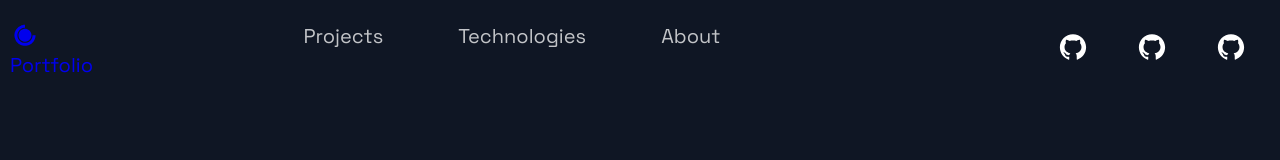
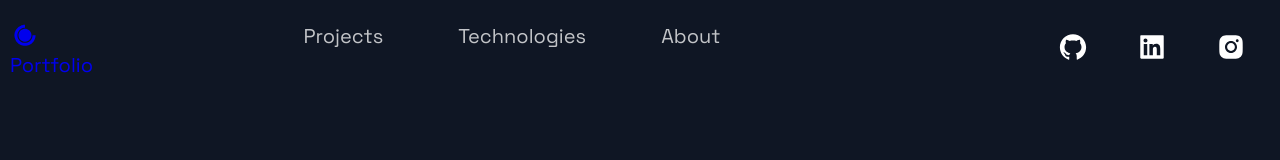
Before and after one commit to iancarlo-lab/portfolio, a Next.js app: page / in a window 1280 px wide. Shown: the top 160 px of the page. Built offline with nearby package versions, Linux system fonts and the light colour scheme.

Commit message:
Fixed header icons

```diff
--- a/src/components/Header/Header.js
+++ b/src/components/Header/Header.js
@@ -1,6 +1,6 @@
 import React from "react";
 import Link from "next/link";
-import { AiFillGithub } from "react-icons/ai";
+import { AiFillGithub, AiFillInstagram, AiFillLinkedin } from "react-icons/ai";
 import { DiCssdeck } from "react-icons/di";
 import {
   Container,
@@ -44,10 +44,10 @@ const Header = () => (
         <AiFillGithub size={"3rem"} />
       </SocialIcons>
       <SocialIcons href="https://linkedin.com">
-        <AiFillGithub size={"3rem"} />
+        <AiFillLinkedin size={"3rem"} />
       </SocialIcons>
       <SocialIcons href="https://instagram.com">
-        <AiFillGithub size={"3rem"} />
+        <AiFillInstagram size={"3rem"} />
       </SocialIcons>
     </Div3>
   </Container>
```
